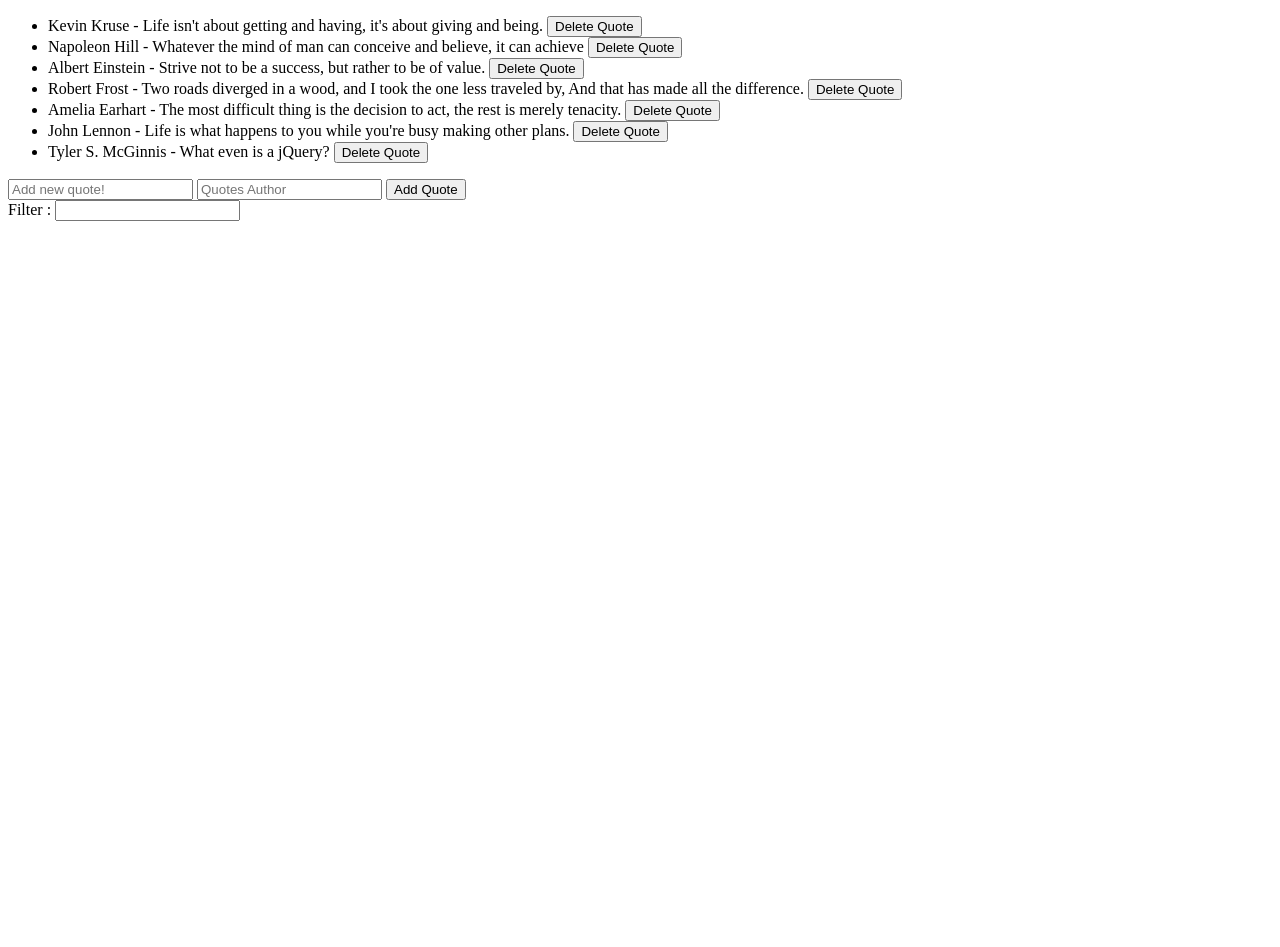
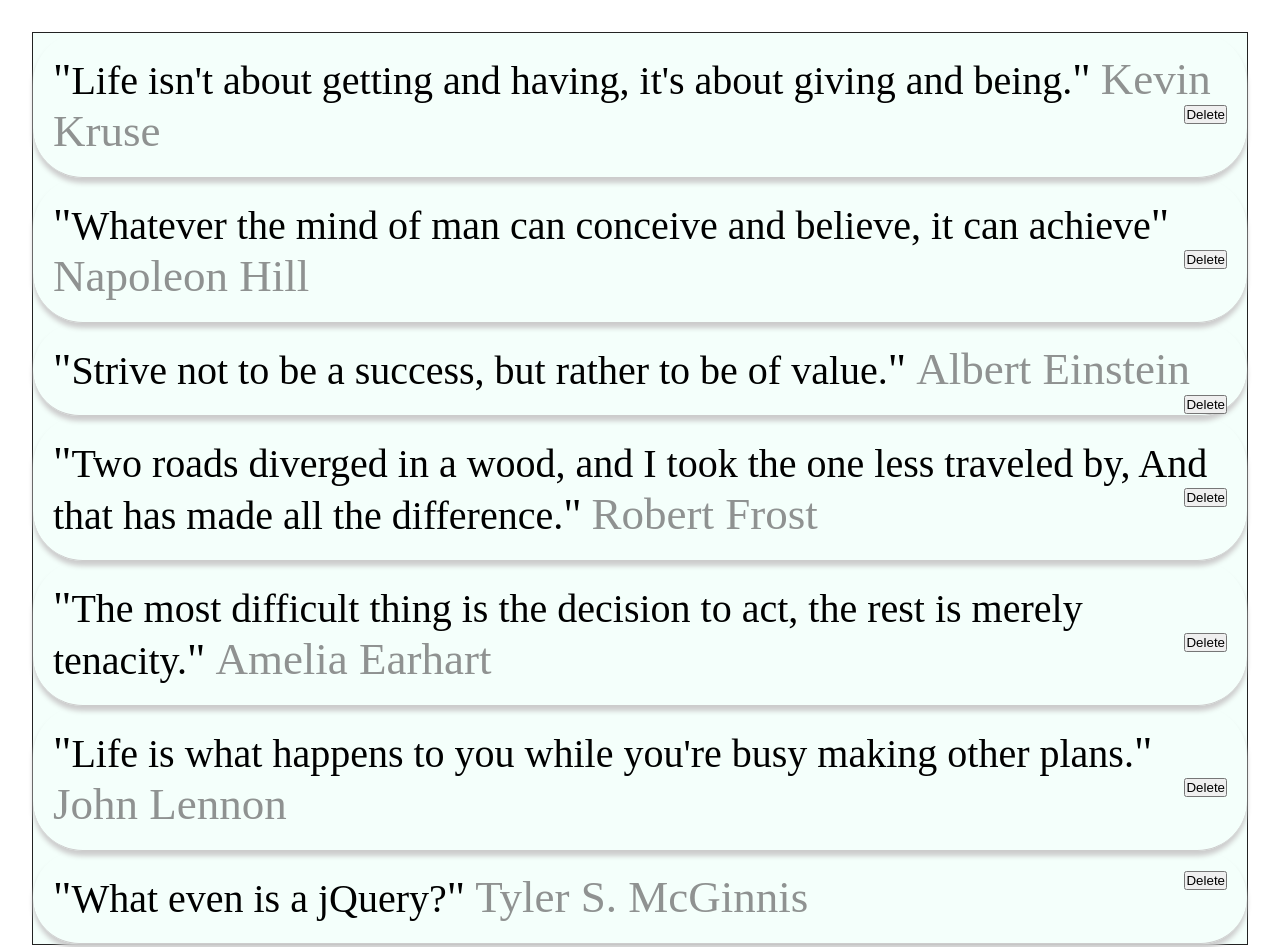
Before and after one commit to dadleatherwood/Quote-Book, a plain HTML site: page index.html in a window 1280 px wide. Shown: the top 947 px of the page. Before the commit the page ends 800 px from the top, so only its background shows below. Drawn offline with nearby package versions, Linux system fonts and the light colour scheme.

Commit message:
Added some css - complete with css

```diff
--- a/index.html
+++ b/index.html
@@ -5,12 +5,14 @@
   <meta name="viewport" content="width=device-width, initial-scale=1.0">
   <meta http-equiv="X-UA-Compatible" content="ie=edge">
   <title>Quote Book</title>
+  <link rel="stylesheet" href="main.css">
 </head>
 <body ng-controller='mainCtrl'>
+  <div class="content">
     <ul>
       <li ng-repeat='quote in quotes | filter : filterText'>
-      {{quote.author}} - {{quote.text}}
-      <button ng-click="deleteQuote(quote.text)">Delete Quote</button>
+        <span class="quotes">"</span>{{quote.text}}<span>"</span> <span class="author">{{quote.author}}</span>
+        <button ng-click="deleteQuote(quote.text)">Delete</button>
       </li>
     </ul>
     <input type="text" placeholder="Add new quote!" ng-model='newQuoteText'>
@@ -18,6 +20,8 @@
     <button ng-click="addQuote()">Add Quote</button>
     <div>
       Filter : <input type="text" ng-model="filterText"/>
+    </div>
+
   </div>
 
 
--- /dev/null
+++ b/main.css
@@ -0,0 +1,33 @@
+*{
+  margin: 0;
+  padding: 0;
+  box-sizing: border-box;
+}
+
+ul {
+  margin: 2em;
+  border: 1px solid #222;
+  list-style-type: none;
+  background-color: #F4FFFB;
+
+}
+li {
+  height: 100%;
+  padding: 20px;
+  border-bottom: 1px solid #ccc;
+  border-radius: 1.25em;
+  font-size: 40px;
+  box-shadow: 0px 5px 5px #ccc;
+}
+
+li button {
+  float: right;
+}
+
+span {
+  font-size: 45px;
+}
+
+.author {
+  color: #8F9291;
+}
```
Lines whose indentation alone changed are shown as unchanged.
